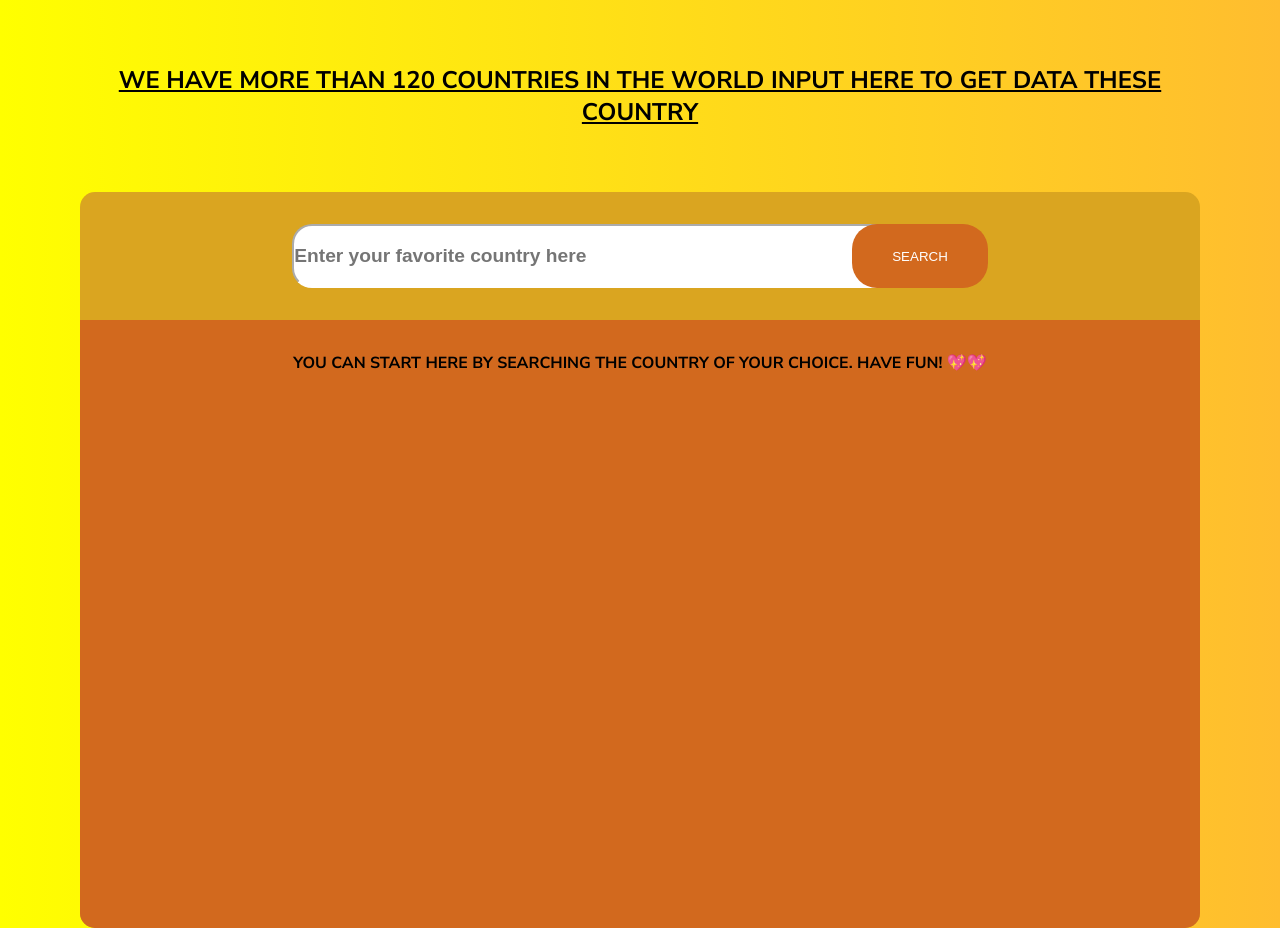
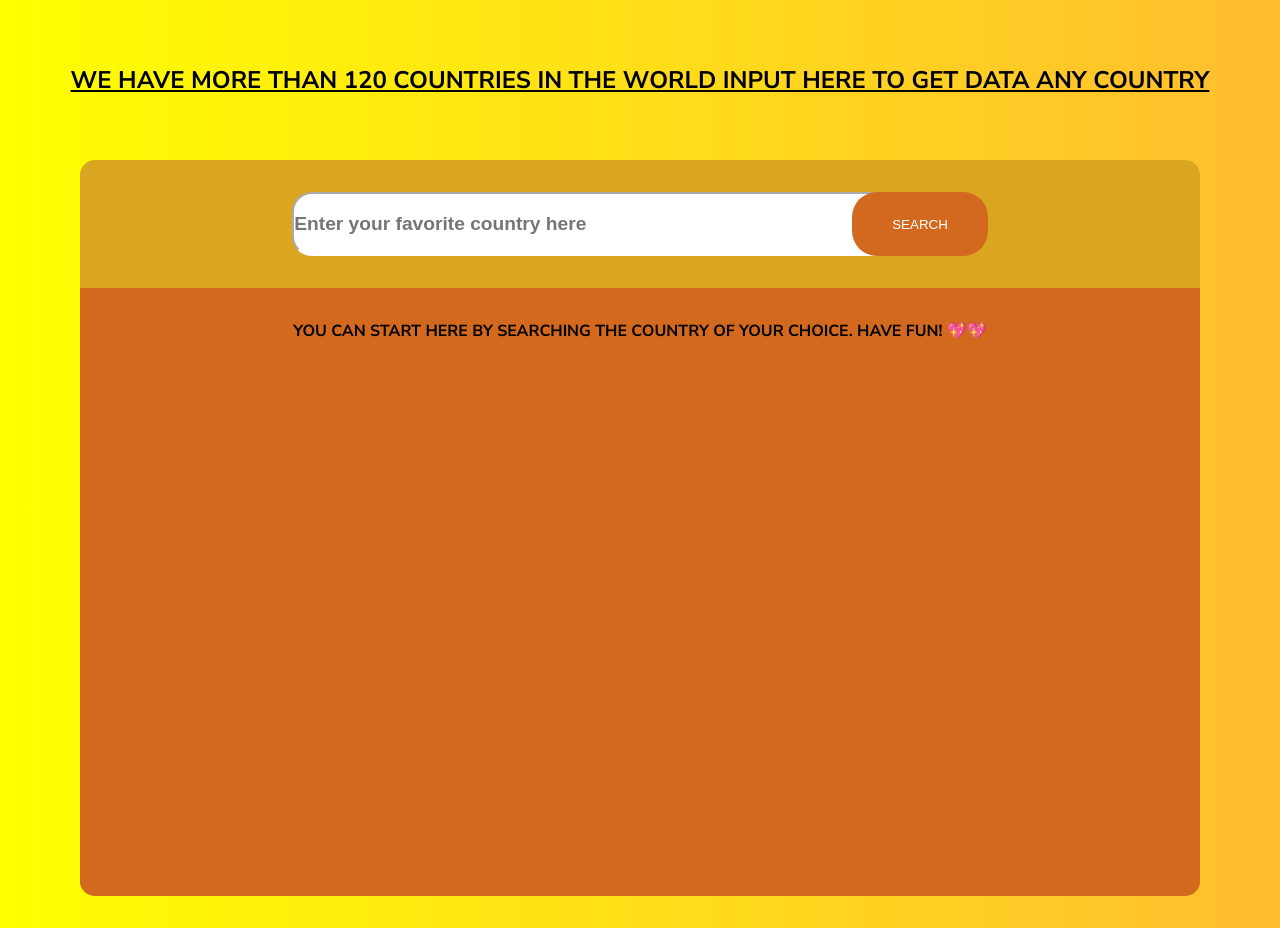
Before and after one commit to Alphalance247/Search-Engine, a plain HTML site: page index.html in a window 1280 px wide. Drawn offline with Linux system fonts and the light colour scheme.

Commit message:
new commit

```diff
--- a/index.html
+++ b/index.html
@@ -13,7 +13,7 @@
   </head>
   <body>
     <h1 class="headings">
-      WE HAVE MORE THAN 120 COUNTRIES IN THE WORLD INPUT HERE TO GET DATA THESE
+      WE HAVE MORE THAN 120 COUNTRIES IN THE WORLD INPUT HERE TO GET DATA ANY
       COUNTRY
     </h1>
     <div class="container">
--- a/script.js
+++ b/script.js
@@ -12,8 +12,6 @@ submit.addEventListener("click", function (e) {
 
   const fecthAPI = async function (input) {
     try {
-      // renderSpinner(parentEl);
-
       const mark = `
       <div class="spinner">
       <p>Waiting for data....</p>
@@ -47,7 +45,7 @@ submit.addEventListener("click", function (e) {
             </div>
             <hr />
             <div class="country__icon">
-              <h1 class="continent">CONTINENT:${
+              <h1 class="continent">CONTINENT: ${
                 country__data.continents[0]
               }</h1>
             </div>
```
